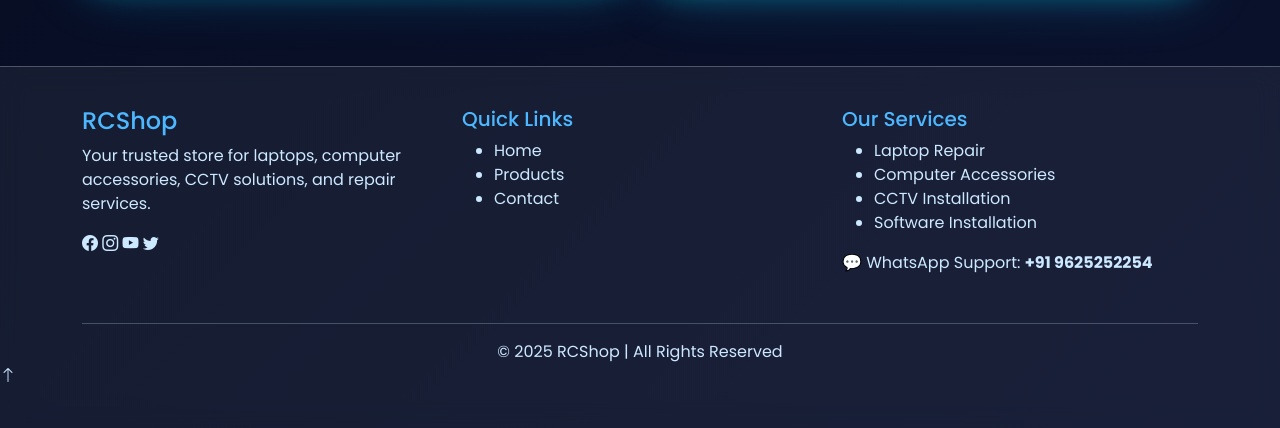
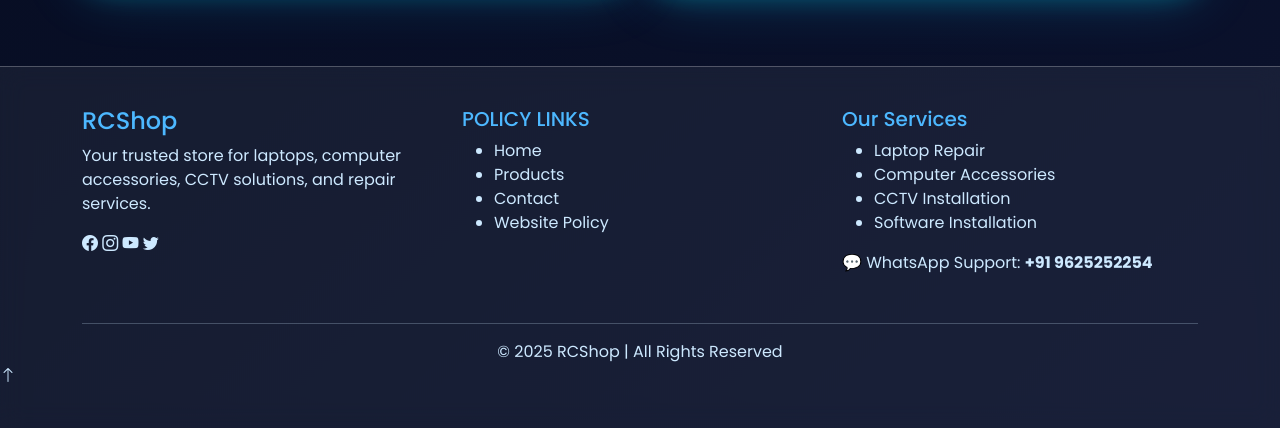
Before and after one commit to idtgroups-eng/rcshop, a Django app: page /contact/ in a window 1280 px wide. Shown: the part 1281-1709 px from the top of the page. Run offline with Django 5.2, Linux system fonts and the light colour scheme; some libraries are stand-ins or nearby versions.

Commit message:
Added website policy pages & footer links

```diff
--- a/templates/contact.html
+++ b/templates/contact.html
@@ -150,13 +150,19 @@
       </div>
 
  <div class="col-md-4 mb-3">
-        <h5>Quick Links</h5>
+  <h5>POLICY LINKS</h5>
   <ul>
     <li><a href="{% url 'home' %}">Home</a></li>
     <li><a href="{% url 'products' %}">Products</a></li>
     <li><a href="{% url 'contact' %}">Contact</a></li>
+
+    <!-- POLICY LINKS -->
+
+    <li><a href="{% url 'website_policy' %}">Website Policy</a></li>
+
   </ul>
 </div>
+
 
       <div class="col-md-4 mb-3">
         <h5>Our Services</h5>
```
Lines whose indentation alone changed are shown as unchanged.
